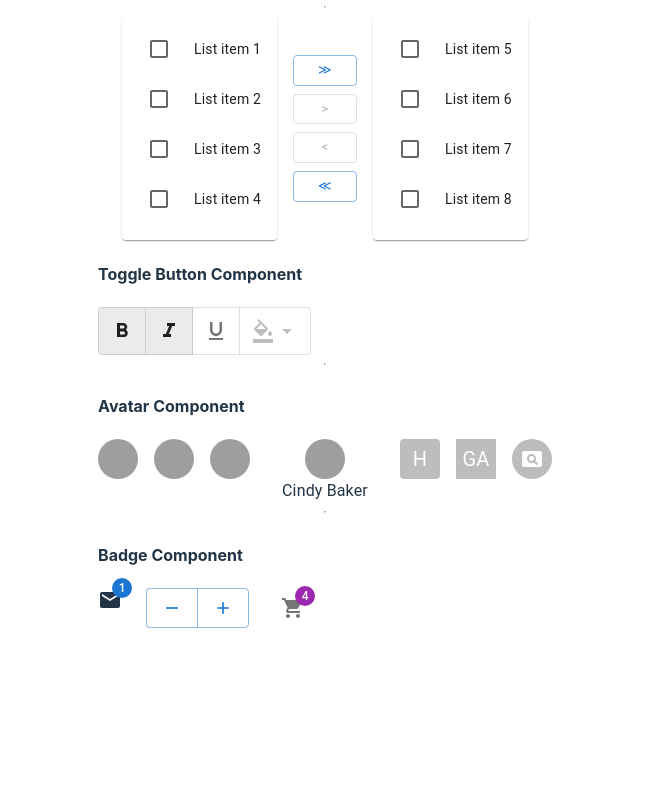
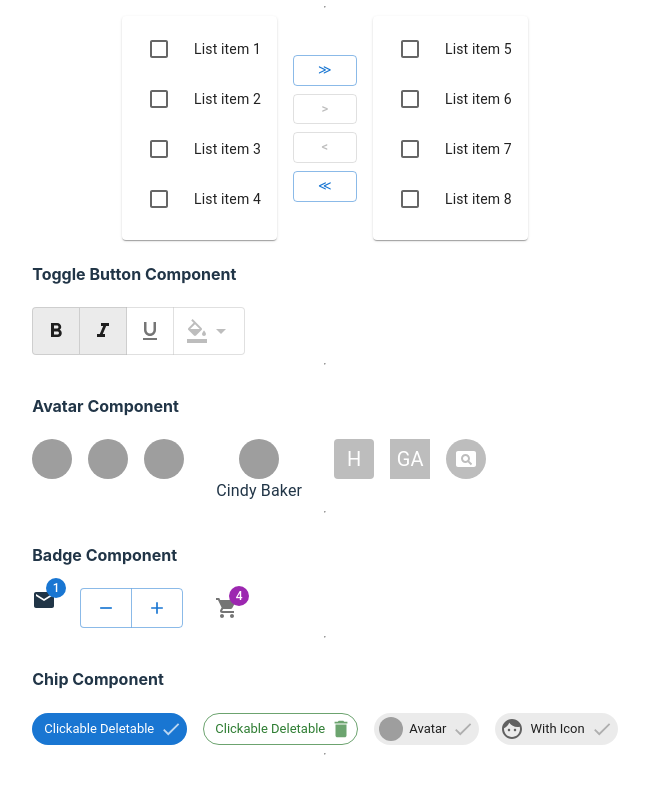
Before and after one commit to GuilhermeSousaDev/MaterialUI, a React (Vite) app in the folder react-ui/: page / in a window 1280 px wide. Shown: the part 2295-3089 px from the top of the page, without its empty margins (315-964 px from the left). Before the commit the page ends 2963 px from the top, so only its background shows below. Built offline with nearby package versions, Linux system fonts and the light colour scheme; grey boxes are pictures that could not be loaded.

Commit message:
Chip Component

```diff
--- a/react-ui/src/App.jsx
+++ b/react-ui/src/App.jsx
@@ -14,6 +14,7 @@ import TransferListComponent from './components/TransferList';
 import ToggleButtonComponent from './components/ToggleButton';
 import AvatarComponent from './components/Avatar';
 import BadgerComponent from './components/Badger';
+import ChipComponent from './components/Chip';
 
 function App() {
 
@@ -34,6 +35,7 @@ function App() {
       <ToggleButtonComponent />
       <AvatarComponent />
       <BadgerComponent />
+      <ChipComponent />
     </Stack>
   )
 }
--- a/react-ui/src/components/Badger.jsx
+++ b/react-ui/src/components/Badger.jsx
@@ -26,6 +26,7 @@ export default function BadgeComponent() {
           </Badge>
         </IconButton>
       </Stack>
+      <hr />
     </>
   )
 }
--- /dev/null
+++ b/react-ui/src/components/Chip.jsx
@@ -0,0 +1,40 @@
+import { Chip, Stack, Avatar } from '@mui/material';
+import { Done, Delete, Face } from '@mui/icons-material';
+
+export default function ChipComponent() {
+  return (
+    <>
+      <h4>Chip Component</h4>
+      <Stack direction="row" spacing={2}>
+        <Chip
+          color="primary"
+          label="Clickable Deletable"
+          onClick={() => console.log("Clicked")}
+          onDelete={() => console.log("Deleted")}
+          deleteIcon={<Done />}
+        />
+        <Chip
+          color="success"
+          label="Clickable Deletable"
+          variant="outlined"
+          onClick={() => console.log("Clicked")}
+          onDelete={() => console.log("Deleted")}
+          deleteIcon={<Delete />}
+        />
+        <Chip
+          label="Avatar"
+          avatar={<Avatar src="https://mui.com/static/images/avatar/3.jpg" />}
+          onDelete={() => console.log("Deleted")}
+          deleteIcon={<Done />}
+        />
+        <Chip
+          label="With Icon"
+          icon={<Face />}
+          onDelete={() => console.log("Deleted")}
+          deleteIcon={<Done />}
+        />
+      </Stack>
+      <hr />
+    </>
+  )
+}
```
